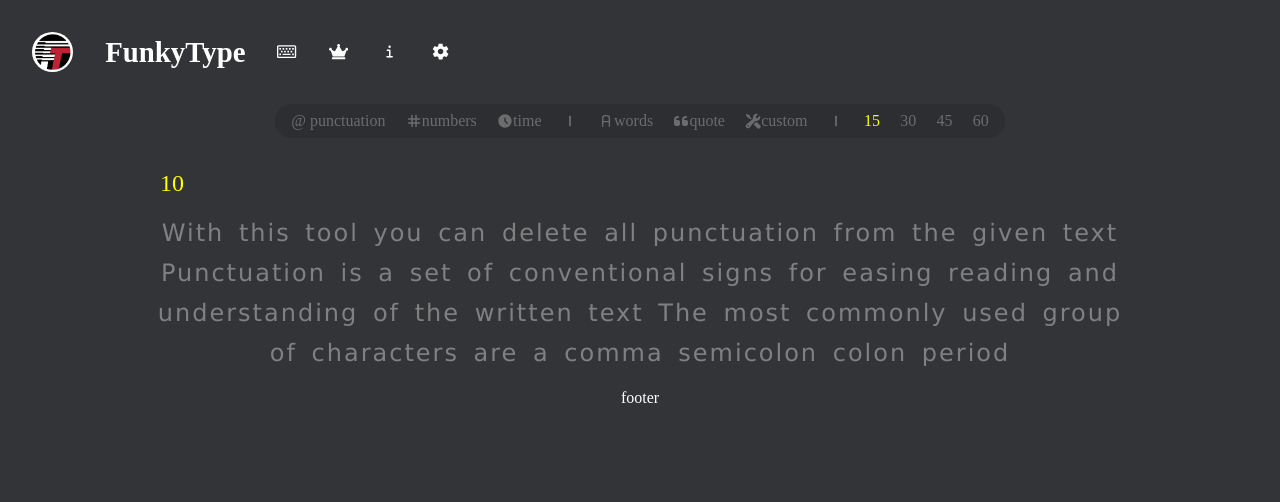
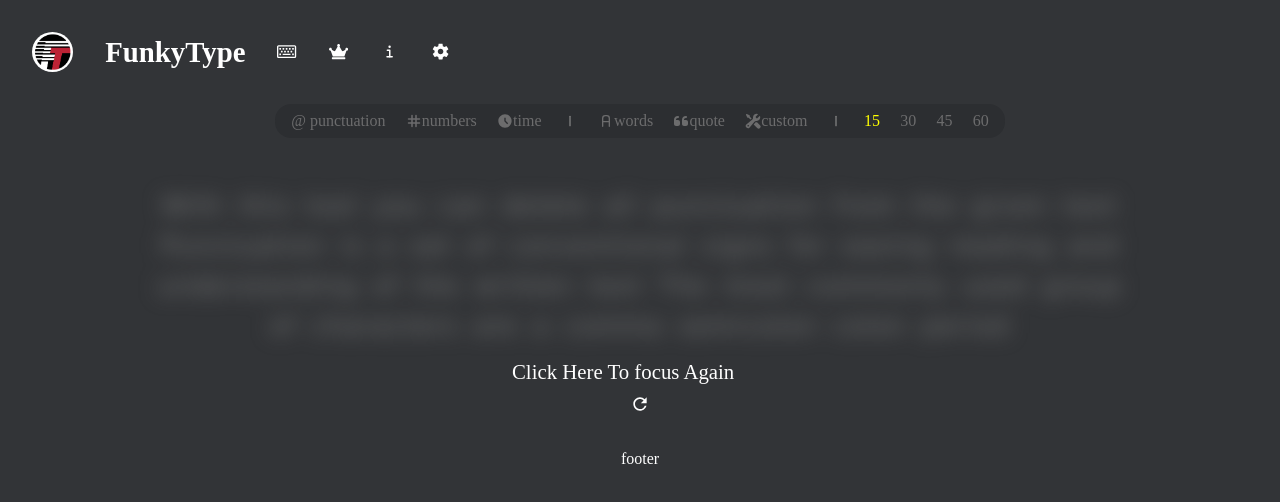
Before and after one commit to Nikhil-Kumar-02/typingMaster, a React (Create React App) app: page / in a window 1280 px wide. Shown: the top 502 px of the page. Built offline with nearby package versions, Linux system fonts and the light colour scheme.

Commit message:
added logic to remove the focus when out of time

```diff
--- a/src/App.js
+++ b/src/App.js
@@ -6,7 +6,7 @@ import Footer from './components/PageFooter/Index'
 import { useState } from 'react';
 
 function App() {
-  const [focus , setFocus] = useState(true);
+  const [focus , setFocus] = useState(false);
   const [time , setTime] = useState(15);
   return (
     <div className="App" onClick={()=>setFocus(false)}>
@@ -18,7 +18,7 @@ function App() {
         e.stopPropagation()
         setFocus(true)
       }}>
-        <Body focus={focus} time={time}></Body>
+        <Body focus={focus} time={time} setFocus={setFocus} setTime={setTime}></Body>
       </div>
 
       <Footer></Footer>
--- a/src/components/PageBody/Index.jsx
+++ b/src/components/PageBody/Index.jsx
@@ -2,8 +2,9 @@ import React, { useEffect, useRef, useState } from "react"
 import './index.css'
 import { TbMinusVertical } from "react-icons/tb";
 import Timer from "./Timer";
+import { MdOutlineRefresh } from "react-icons/md";
 
-const Body = ({focus , time}) => {
+const Body = ({focus , time , setFocus , setTime}) => {
 
   const inputRef = useRef();
 
@@ -43,7 +44,7 @@ const Body = ({focus , time}) => {
   return (
     <div className="bodyWrapper">
       {
-        focus ? <Timer time={time}></Timer> : <div className="focusMessage">Click Here To focus Again</div>
+        focus ? <Timer time={time} setFocus={setFocus} inputRef={inputRef}></Timer> : <div className="focusMessage">Click Here To focus Again</div>
       }
       <div className={focus ? "bodyContentWrapper" : "bodyContentWrapper blurryBackground"} onClick={
         () => {inputRef.current.focus()}
@@ -54,6 +55,12 @@ const Body = ({focus , time}) => {
           <span>{leftText}</span>
         </div>
       </div>
+
+      <div onClick={() => {
+        setTime(time)
+      }}>
+        <MdOutlineRefresh size={20}></MdOutlineRefresh>
+      </div>
     </div>
   )
 };
--- a/src/components/PageBody/Timer.jsx
+++ b/src/components/PageBody/Timer.jsx
@@ -1,13 +1,15 @@
 import React, { useEffect, useState } from "react"
 import './Timer.css'
 
-const Timer = ({time}) => {
+const Timer = ({time , setFocus , inputRef}) => {
     const [timer , setTimer] = useState(time);
     useEffect(()=>{
         const intervalId = setInterval(() => {
             setTimer((p) => {
                 if(p <= 0){
                     clearInterval(intervalId);
+                    inputRef.current.blur();
+                    setFocus(false)
                     return 0;
                 }
                 return p-1
@@ -19,7 +21,7 @@ const Timer = ({time}) => {
         }
     } , [])
   return (
-    <div style={{fontSize : "1.5rem" , color : "yellow" , textAlign : "left" , marginLeft : "8rem"}}>
+    <div style={{fontSize : "1.5rem" , color : "yellow" , textAlign : "left" , width : '78%'}}>
       {timer}
     </div>
   )
--- a/src/components/PageBody/index.css
+++ b/src/components/PageBody/index.css
@@ -1,5 +1,12 @@
 .bodyWrapper{
-    position: relative;
+    display: flex;
+    flex-direction: column;
+    align-items: center;
+    >:last-child{
+        cursor: pointer;
+        margin: 2rem 0;
+        width: max-content;
+    }
 }
 
 .bodyContentWrapper{
@@ -7,6 +14,7 @@
     justify-content: center;
     padding: 1rem 0;
     color: grey;
+    position: relative;
     >div{
         font-size: 1.5rem;
         line-height: 2.5rem;
@@ -20,6 +28,7 @@
             position: absolute;
         }
     }
+
 }
 
 .blurryBackground{
@@ -30,6 +39,6 @@
 .focusMessage{
     font-size: 1.3rem;
     position: absolute;
-    top: 50%;
+    top: 45%;
     left: 40%;
 }
--- a/src/components/PageNavbar/Index.jsx
+++ b/src/components/PageNavbar/Index.jsx
@@ -1,4 +1,4 @@
-import React, { useState } from "react"
+import React from "react"
 import './index.css'
 import { PiHashStraightBold } from "react-icons/pi";
 import { MdOutlineAccessTimeFilled } from "react-icons/md";
```
